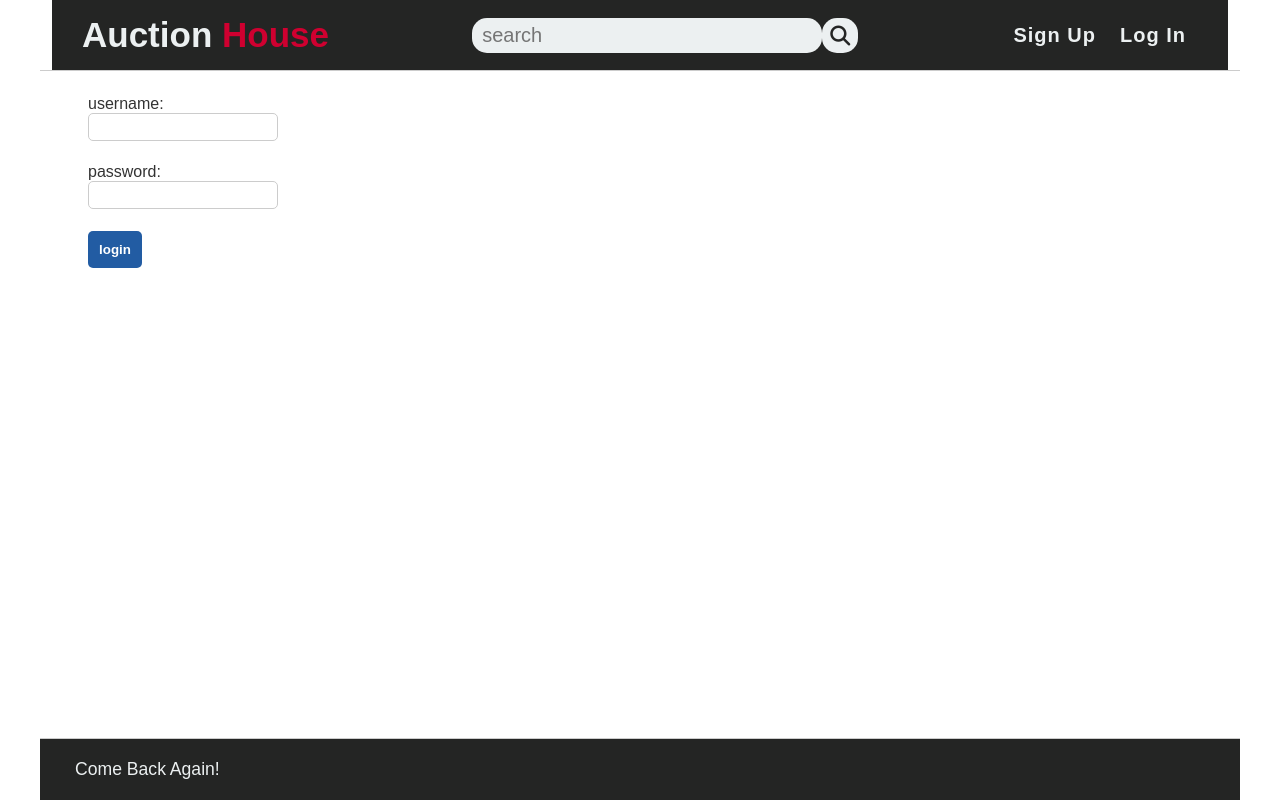
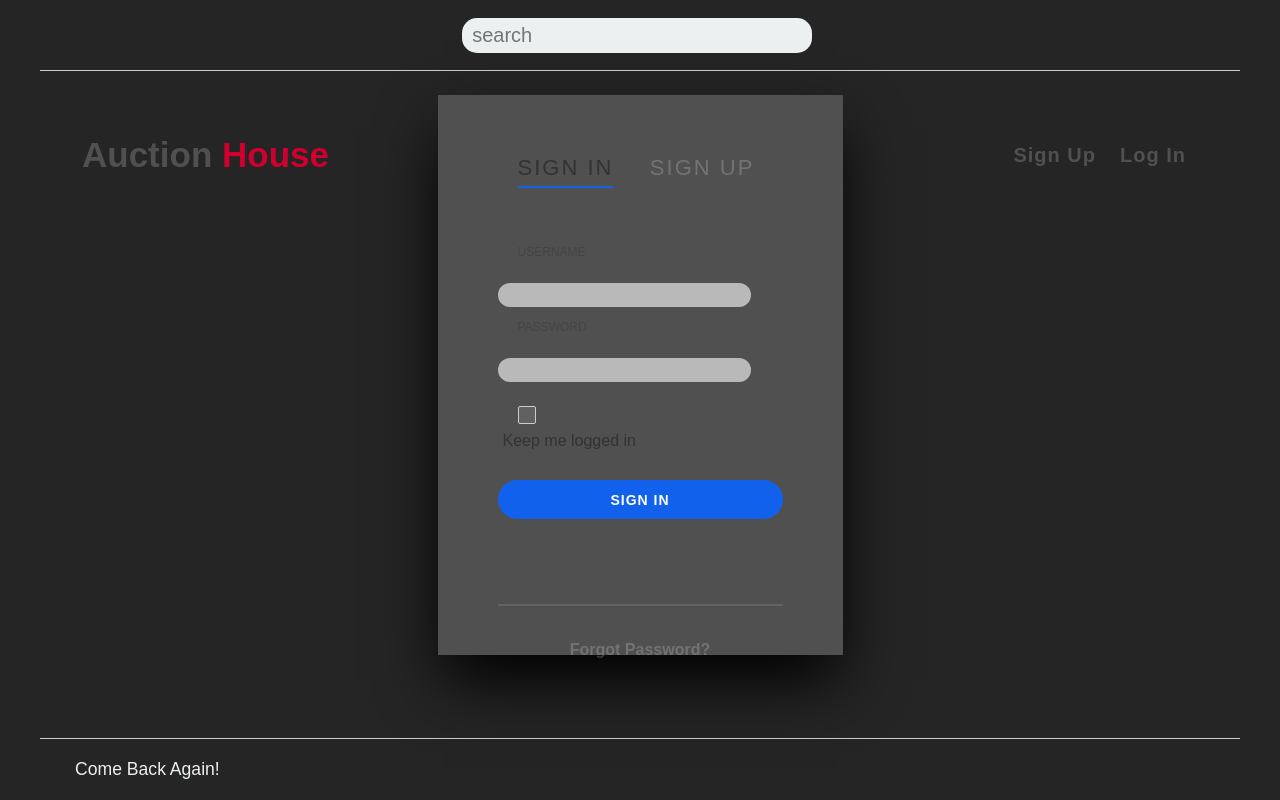
Before and after one commit to jarrettcoding/auction-house, a Node server app: template views/login.handlebars in a window 1280 px wide. Run offline with Node 20, Linux system fonts and the light colour scheme; the template is opened without the code that fills it, so the values that code supplies are empty; some libraries are stand-ins or nearby versions.

Commit message:
frontend | {{login.handlebars}} html & styles (within style2.css)

```diff
--- a/public/stylesheets/style2.css
+++ b/public/stylesheets/style2.css
@@ -9,7 +9,7 @@
     margin: 0;
     padding: 0;
     box-sizing: border-box;
-    font-family: Arial, Helvetica, sans-serif ;
+    font-family: 'Montserrat', sans-serif;
  }
 
  a {
@@ -22,8 +22,7 @@
  }
 
  body {
-    scrollbar-width: thin;
-    scrollbar-color: blue orange;
+    background-color: var(--color-two);
  }
 
  /* header styles */
@@ -123,6 +122,186 @@
     font-size: 35px;
  }
 
+/* login/sign up styles */
+/* note: refract code w/ above styles */
+
+.login-form {
+   background-color: var(--color-one);
+}
+
+.signin {
+  background-color: #d3d3d3;
+  font-family: 'Montserrat', sans-serif;
+  color: #fff;
+  font-size: 14px;
+  letter-spacing: 1px;
+}
+
+.login {
+  position: relative;
+  height: 560px;
+  width: 405px;
+  margin: auto;
+  padding: 60px 60px;
+  background: #505050;
+  box-shadow: 0px 30px 60px -5px #000;
+}
+
+form {
+  padding-top: 80px;
+}
+
+.active {
+  border-bottom: 2px solid #1161ed;
+}
+
+.nonactive {
+  color: rgba(255, 255, 255, 0.2);
+}
+
+h2 {
+  padding-left: 12px;
+  font-size: 22px;
+  text-transform: uppercase;
+  padding-bottom: 5px;
+  letter-spacing: 2px;
+  display: inline-block;
+  font-weight: 100;
+}
+
+h2:first-child {
+  padding-left: 0px;
+}
+
+span {
+  text-transform: uppercase;
+  font-size: 12px;
+  opacity: 0.4;
+  display: inline-block;
+  position: relative;
+  top: -65px;
+  transition: all 0.5s ease-in-out;
+}
+
+.text {
+  border: none;
+  width: 89%;
+  padding: 10px 20px;
+  display: block;
+  height: 15px;
+  border-radius: 20px;
+  background: rgba(255, 255, 255, 0.6);
+  border: 2px solid rgba(255, 255, 255, 0);
+  overflow: hidden;
+  margin-top: 15px;
+  transition: all 0.5s ease-in-out;
+}
+
+.text:focus {
+  outline: 0;
+  border: 2px solid rgba(255, 255, 255, 0.5);
+  border-radius: 20px;
+  background: rgba(0, 0, 0, 0);
+}
+
+.text:focus + span {
+  opacity: 0.6;
+}
+
+input[type="text"],
+input[type="password"] {
+  font-family: 'Montserrat', sans-serif;
+  color: #fff;
+}
+
+
+
+input {
+  display: inline-block;
+  padding-top: 20px;
+  font-size: 14px;
+}
+
+h2,
+span,
+.custom-checkbox {
+  margin-left: 20px;
+}
+
+.custom-checkbox {
+  -webkit-appearance: none;
+  background-color: rgba(255, 255, 255, 0.1);
+  padding: 8px;
+  border-radius: 2px;
+  display: inline-block;
+  position: relative;
+  top: 6px;
+}
+
+.custom-checkbox:checked {
+  background-color: rgba(17, 97, 237, 1);
+}
+
+.custom-checkbox:checked:after {
+  content: '\2714';
+  font-size: 10px;
+  position: absolute;
+  top: 1px;
+  left: 4px;
+  color: #fff;
+}
+
+.custom-checkbox:focus {
+  outline: none;
+}
+
+label {
+  display: inline-block;
+  padding-top: 10px;
+  padding-left: 5px;
+}
+
+.signin {
+  background-color: #1161ed;
+  color: #FFF;
+  width: 100%;
+  padding: 10px 20px;
+  display: block;
+  height: 39px;
+  border-radius: 20px;
+  margin-top: 30px;
+  transition: all 0.5s ease-in-out;
+  border: none;
+  text-transform: uppercase;
+}
+
+.signin:hover {
+  background: #4082f5;
+  box-shadow: 0px 4px 35px -5px #4082f5;
+  cursor: pointer;
+}
+
+.signin:focus {
+  outline: none;
+}
+
+hr {
+  border: 1px solid rgba(255, 255, 255, 0.1);
+  top: 85px;
+  position: relative;
+}
+
+a {
+  text-align: center;
+  display: block;
+  top: 120px;
+  position: relative;
+  text-decoration: none;
+  color: rgba(255, 255, 255, 0.2);
+}
+
+
+
  /* footer styles */
  footer {
     padding: 20px 35px;
--- a/views/index-test.html
+++ b/views/index-test.html
@@ -5,9 +5,10 @@
     <meta charset="UTF-8" />
     <meta name="viewport" content="width=device-width, initial-scale=1.0" />
     <link rel="stylesheet" href="../public/stylesheets/style2.css">
-    <script src="https://kit.fontawesome.com/67c66657c7.js"></script>
+	<link href='https://fonts.googleapis.com/css?family=Montserrat' rel='stylesheet' type='text/css'>
     <title>auction house</title>
 </head>
+
 
 <body>
 	<!-- navigation bar -->
@@ -21,7 +22,6 @@
 				<input type="search" placeholder="search">
 				<span class="fa fa-search"></span>
 			</div>
-			{{#if loggedIn}}
 			<ol>
 				<li><a href="#">bid</a></li>
 				<li><a href="#">contact</a></li>
--- a/views/login.handlebars
+++ b/views/login.handlebars
@@ -1,4 +1,6 @@
-<form class="login-form">
+{{!-- original code commented out --}}
+
+{{!-- <form class="login-form">
   <div>
     <label for="username-login">username:</label>
     <input type="text" id="user-login" />
@@ -10,5 +12,33 @@
   <div>
     <button type="submit">login</button>
   </div>
-</form>
+</form> --}}
+
+
+
+<div class="login">
+  <h2 class="active"> sign in </h2>
+
+  <h2 class="nonactive"> sign up </h2>
+  <form>
+    <input type="text" class="text" name="username">
+    <span>username</span>
+    <br>
+    <br>
+
+    <input type="password" class="text" name="password">
+    <span>password</span>
+    <br>
+
+    <input type="checkbox" id="checkbox-1-1" class="custom-checkbox" />
+    <label for="checkbox-1-1">Keep me logged in</label>
+
+    <button class="signin">Sign In</button>
+
+    <hr>
+    <a href="#">Forgot Password?</a>
+  </form>
+</div>
+
+
 <script src="/javascript/login.js"></script>
```
